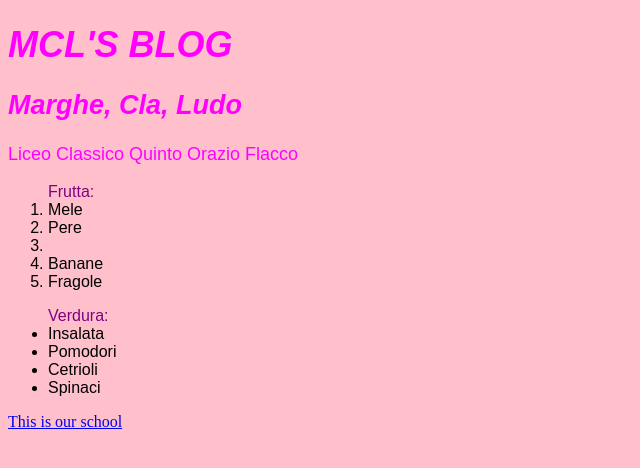
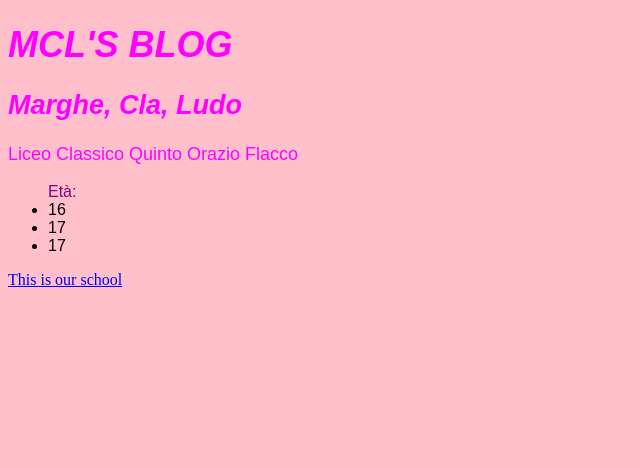
Before and after one commit to claludomarghe/claludomarghe.github.io, a plain HTML site: page index.html in a window 1280 px wide. Shown: the whole page, without its empty margins (0-640 px from the left). Drawn offline with Linux system fonts and the light colour scheme.

Commit message:
Update index.html

```diff
--- a/index.html
+++ b/index.html
@@ -8,26 +8,14 @@
         <font face="arial" size="+1" color="fuchsia">
         <h2><I>Marghe, Cla, Ludo</I></h2>
         <p>Liceo Classico Quinto Orazio Flacco</p></font>
-           <ol>
+          <ul>
              <font face="arial" color="purple">
-               Frutta:
+               Età:
              </font>
              <font face="arial">
-               <li>Mele</li>
-               <li>Pere<li>
-              <li>Banane</li>
-               <li>Fragole</li>
-             </font>
-           </ol>
-           <ul>
-             <font face="arial" color="purple">
-               Verdura:
-             </font>
-             <font face="arial">
-               <li>Insalata</li>
-                 <li>Pomodori</li>
-                  <li>Cetrioli</li>
-               <li>Spinaci</li>
+               <li>16</li>
+                 <li>17</li>
+                  <li>17</li>
              </font>
            </ul>
           <a href= "https://www.liceoorazioflacco.edu.it/"> This is our school</A>
```
